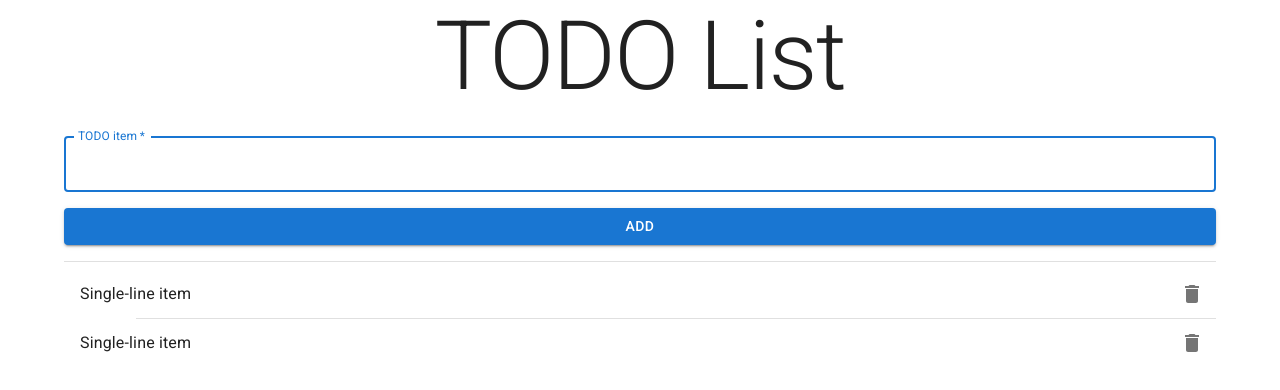
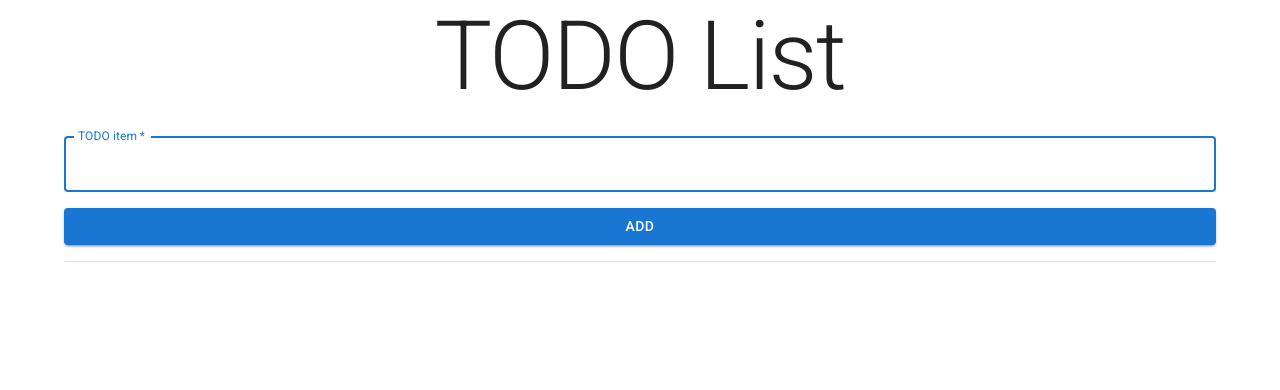
Before and after one commit to ninosimeon/reactjs-todo-list, a React (Create React App) app: page / in a window 1280 px wide. Shown: the top 390 px of the page. Built offline with nearby package versions, Linux system fonts and the light colour scheme.

Commit message:
feat(home): added functions to add/remove list items

```diff
--- a/src/pages/Home/Home.js
+++ b/src/pages/Home/Home.js
@@ -13,7 +13,25 @@ import {
 import { Box } from "@mui/system";
 import React from "react";
 
-const Home = () => (
+const Home = () => {
+  const [list, setList] = React.useState([]);
+
+  const handleSubmit = React.useCallback((e) => {
+    e.preventDefault();
+
+    const form = new FormData(e.target);
+    setList((prev = []) => [...prev, form.get("todo__item")]);
+  }, []);
+
+  const handleDelete = React.useCallback(
+    (index = 0) =>
+      () => {
+        setList((prev = []) => prev.filter((_, i) => i !== index));
+      },
+    []
+  );
+
+  return (
     <Container component="main" maxWidth="lg">
       <Box
         sx={{
@@ -25,17 +43,23 @@ const Home = () => (
         <Typography variant="h1">TODO List</Typography>
         <Box
           component="form"
-        noValidate
-        sx={{ mt: 1, display: "flex", flexDirection: "column", width: "100%" }}
+          sx={{
+            mt: 1,
+            display: "flex",
+            flexDirection: "column",
+            width: "100%",
+          }}
+          onSubmit={handleSubmit}
         >
           <TextField
             margin="normal"
             required
             fullWidth
-          id="todo-item"
+            id="todo__item"
             label="TODO item"
-          name="todo-item"
+            name="todo__item"
             autoFocus
+            type="text"
           />
           <Button
             type="submit"
@@ -47,29 +71,49 @@ const Home = () => (
           </Button>
           <Divider />
           <List>
+            {list?.map((item, index) => {
+              if (!!index)
+                return (
+                  <React.Fragment key={index}>
+                    <Divider variant="inset" component="li" />
                     <ListItem
                       secondaryAction={
-              <IconButton edge="end" aria-label="delete">
+                        <IconButton
+                          edge="end"
+                          aria-label="delete"
+                          onClick={handleDelete(index)}
+                        >
                           <DeleteIcon />
                         </IconButton>
                       }
                     >
-            <ListItemText primary="Single-line item" />
+                      <ListItemText primary={item} />
                     </ListItem>
-          <Divider variant="inset" component="li" />
+                  </React.Fragment>
+                );
+
+              return (
                 <ListItem
+                  key={index}
                   secondaryAction={
-              <IconButton edge="end" aria-label="delete">
+                    <IconButton
+                      edge="end"
+                      aria-label="delete"
+                      onClick={handleDelete(index)}
+                    >
                       <DeleteIcon />
                     </IconButton>
                   }
                 >
-            <ListItemText primary="Single-line item" />
+                  <ListItemText primary={item} />
                 </ListItem>
+              );
+            })}
           </List>
         </Box>
       </Box>
     </Container>
   );
+};
 
 export default Home;
```
Lines whose indentation alone changed are shown as unchanged.
